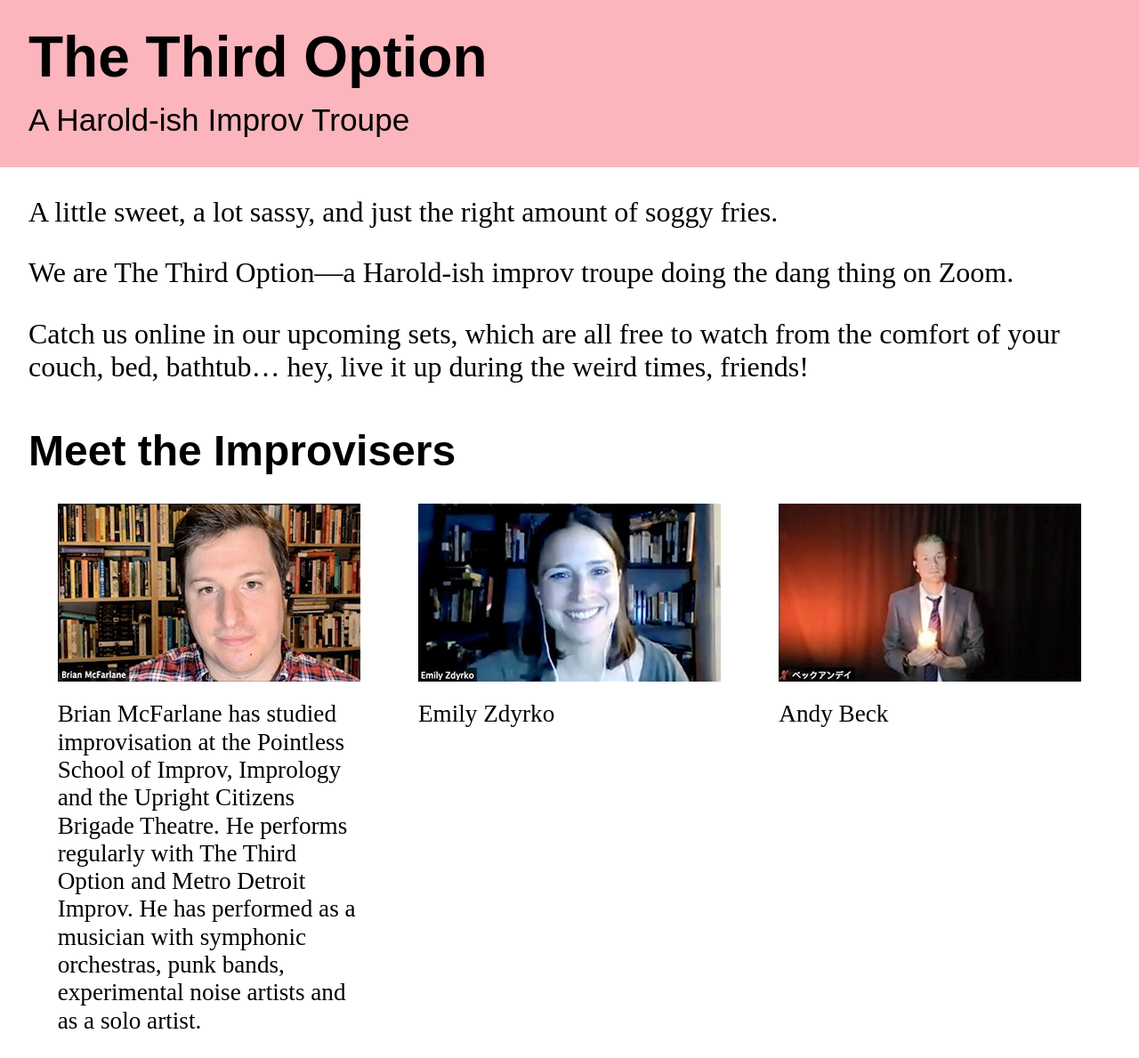
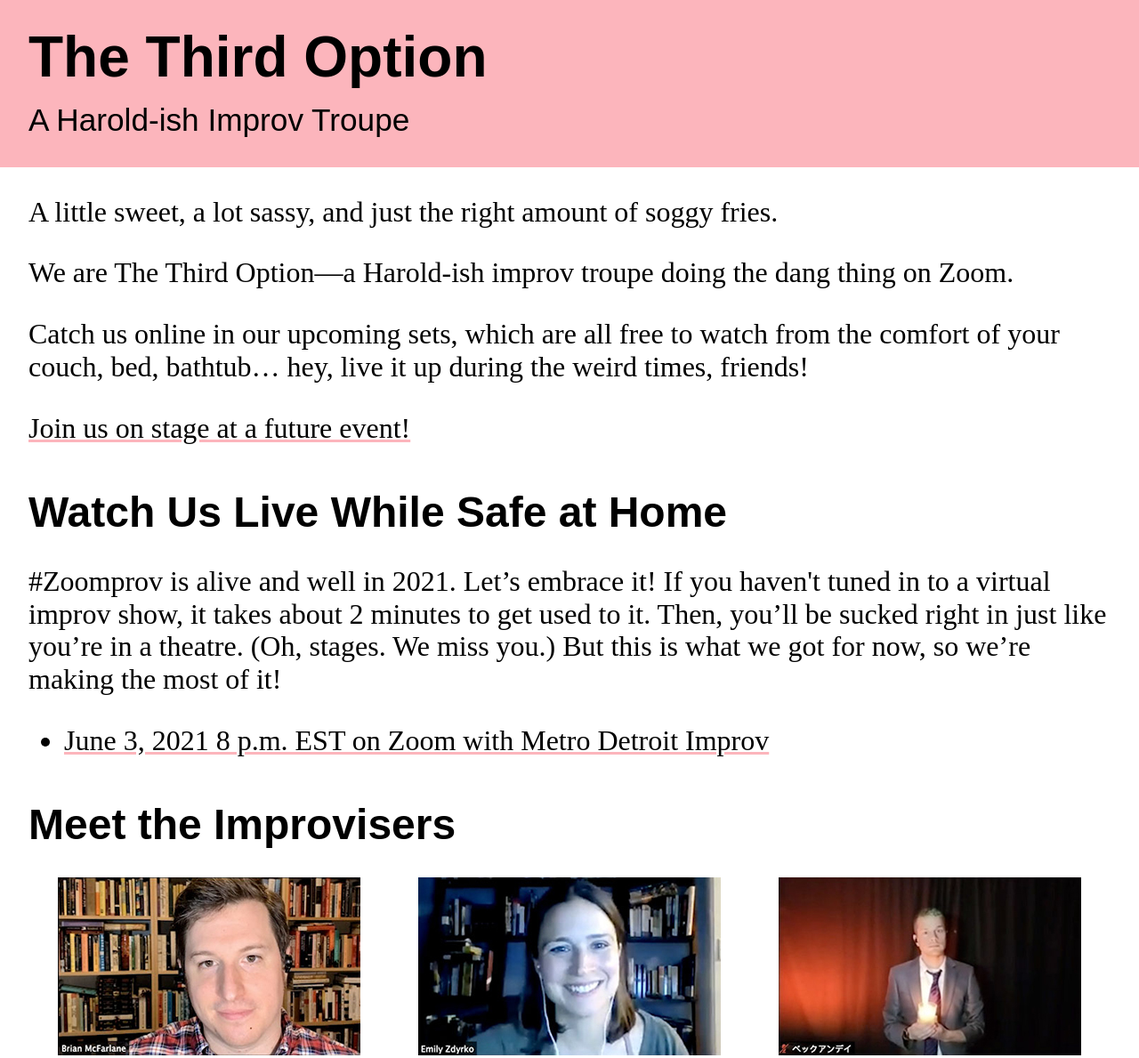
Before and after one commit to the-third-option/thethirdoption.github.io, a plain HTML site: page index.html in a window 1280 px wide. Shown: the top 1189 px of the page at 89% size. Drawn offline with Linux system fonts and the light colour scheme.

Commit message:
Add a link to sign up and moved up event info

```diff
--- a/index.html
+++ b/index.html
@@ -32,6 +32,19 @@
       <p>We are The Third Option—a Harold-ish improv troupe doing the dang thing on Zoom.</p>
 
       <p>Catch us online in our upcoming sets, which are all free to watch from the comfort of your couch, bed, bathtub… hey, live it up during the weird times, friends!</p>
+
+      <p><a href="https://umich.qualtrics.com/jfe/form/SV_cCuqps6ctQ8cvrw">Join us on stage at a future event!</a></p>
+
+      <h2>Watch Us Live While Safe at Home</h2>
+
+      <p>#Zoomprov is alive and well in 2021. Let’s embrace it! If you haven't tuned in to a virtual improv show, it takes about 2 minutes to get used to it. Then, you’ll be sucked right in just like you’re in a theatre. (Oh, stages. We miss you.) But this is what we got for now, so we’re making the most of it!</p>
+
+      <ul>
+        <li>
+          <a href="https://umich.zoom.us/j/96717053097">June 3, 2021 8 p.m. EST on Zoom with Metro Detroit Improv</a>
+        </li>
+      </ul>
+
 
       <h2>Meet the Improvisers</h2>
 
@@ -72,15 +85,6 @@
         </li>
       </ul>
 
-      <h2>Watch Us Live While Safe at Home</h2>
-
-      <p>#Zoomprov is alive and well in 2021. Let’s embrace it! If you haven't tuned in to a virtual improv show, it takes about 2 minutes to get used to it. Then, you’ll be sucked right in just like you’re in a theatre. (Oh, stages. We miss you.) But this is what we got for now, so we’re making the most of it!</p>
-
-      <ul>
-        <li>
-          <a href="https://umich.zoom.us/j/96717053097">June 3, 2021 8 p.m. EST on Zoom with Metro Detroit Improv</a>
-        </li>
-      </ul>
     </main>
 
     <footer>
```
